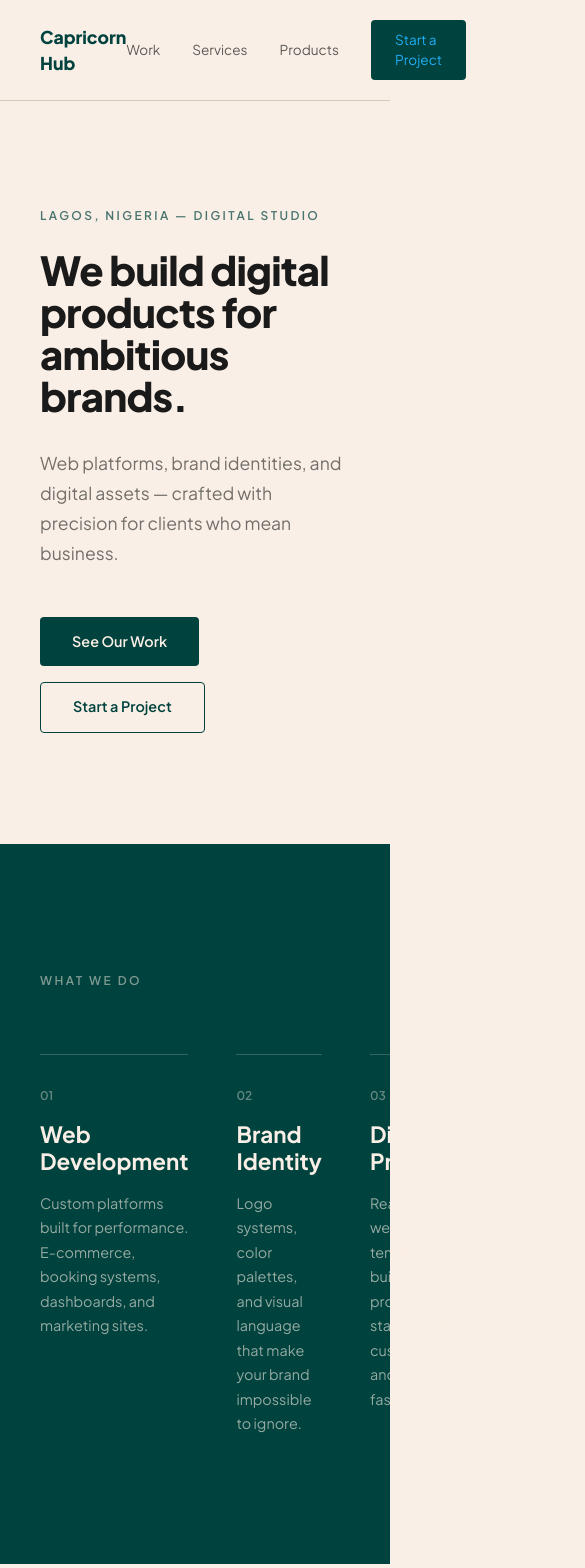
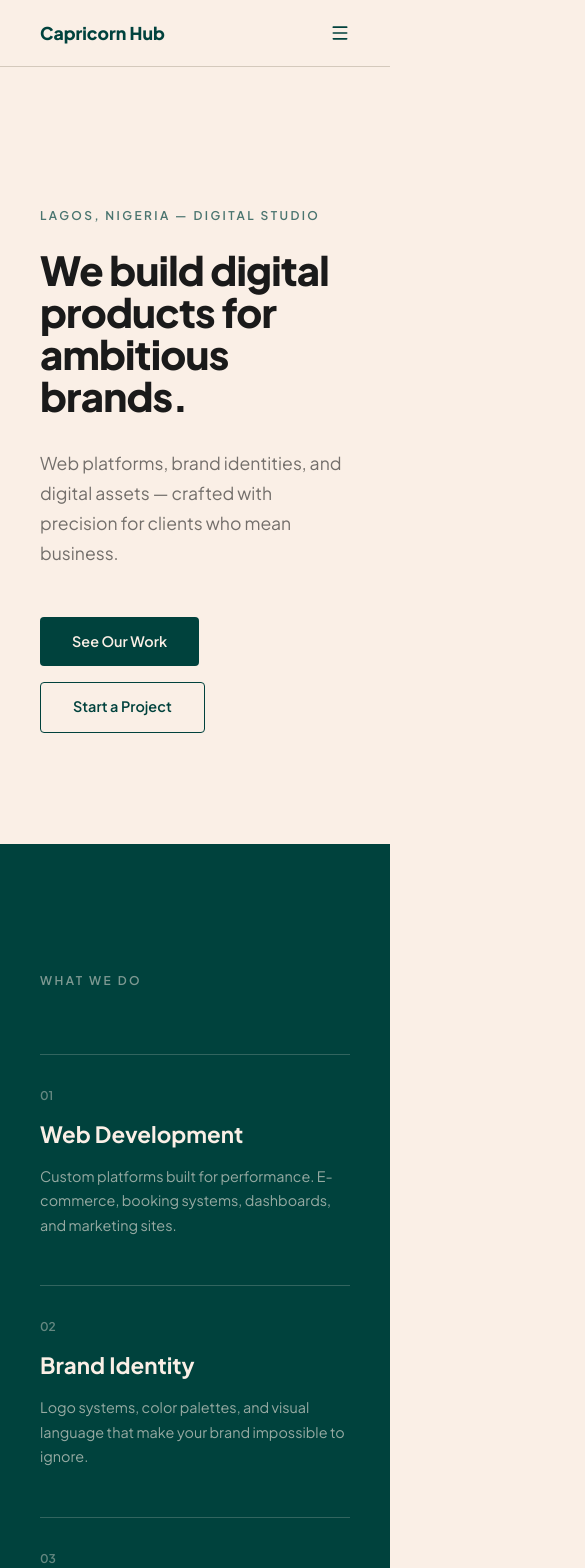
Before and after one commit to Imjim07/capricornhub, a Next.js app: page / in a window 390 px wide. Shown: the top 1568 px of the page, 585 px wide, since content can reach past the window. Built offline with nearby package versions, Linux system fonts and the light colour scheme.

Commit message:
Add mobile responsiveness and hamburger menu

```diff
--- a/src/app/globals.css
+++ b/src/app/globals.css
@@ -16,10 +16,25 @@
 body {
   background-color: var(--cream);
   color: var(--text);
-  font-family: "Plus Jakarta Sans", sans-serif;
+  font-family: var(--font-jakarta), sans-serif;
   -webkit-font-smoothing: antialiased;
 }
 
 html {
   scroll-behavior: smooth;
 }
+
+@media (max-width: 768px) {
+  .desktop-nav {
+    display: none !important;
+  }
+  .mobile-menu-btn {
+    display: block !important;
+  }
+  .grid-3 {
+    grid-template-columns: 1fr !important;
+  }
+  .grid-2 {
+    grid-template-columns: 1fr !important;
+  }
+}
--- a/src/components/Lab.tsx
+++ b/src/components/Lab.tsx
@@ -37,7 +37,7 @@ export default function Lab() {
         Beyond client work, we explore hardware and embedded systems. Arduino and Raspberry Pi projects coming soon.
       </p>
 
-      <div style={{
+      <div className="grid-2"style={{
         display: "grid",
         gridTemplateColumns: "repeat(2, 1fr)",
         gap: "1.5rem",
--- a/src/components/Navbar.tsx
+++ b/src/components/Navbar.tsx
@@ -1,6 +1,7 @@
 "use client";
 
 import {useState } from "react";
+import { Menu, X } from "lucide-react";
 
 export default function Navbar() {
     const [open, setOpen] = useState(false);
@@ -23,12 +24,48 @@ justifyContent: "space-between",
             Capricorn Hub
            </span>
 
-           <div style={{ display: "flex", gap: "2rem", alignItems: "center" }}>
+           <div className="desktop-nav" style={{ display: "flex", gap: "2rem", alignItems: "center"}}>
             <a href="#work" style={{ fontSize: "0.85rem", textDecoration: "none", color: "#1a1a1a", opacity: 0.7}}>Work</a>
             <a href="#services" style={{ fontSize: "0.85rem", textDecoration: "none", color: "#1a1a1a", opacity: 0.7}}>Services</a>
             <a href="#products" style={{ fontSize: "0.85rem", textDecoration: "none", color: "#1a1a1a", opacity: 0.7}}>Products</a>
-            <a href="#contact" style={{ fontSize: "0.85rem", textDecoration: "none", color: "#1faef6", backgroundColor: "#00423d", padding: "0.6rem 1.5rem", borderRadius: "4px" }}>Start a Project</a>
+            <a href="#contact" style={{ fontSize: "0.85rem", textDecoration: "none", color: "#faefe6", backgroundColor: "#00423d", padding: "0.6rem 1.5rem", borderRadius: "4px" }}>Start a Project</a>
            </div>
+
+           <button
+        onClick={() => setOpen(!open)}
+        className="mobile-menu-btn"
+        style={{
+          display: "none",
+          background: "none",
+          border: "none",
+          cursor: "pointer",
+          fontSize: "1rem",
+          fontWeight: 600,
+          color: "#00423d",
+        }}
+      >
+        {open ? <X size={20} /> : <Menu size={20} />}
+      </button>
+
+      {open && (
+        <div style={{
+          position: "absolute",
+          top: "100%",
+          left: 0,
+          right: 0,
+          backgroundColor: "#faefe6",
+          borderBottom: "1px solid #d4c9bc",
+          padding: "1.5rem 2.5rem",
+          display: "flex",
+          flexDirection: "column",
+          gap: "1.25rem",
+        }}>
+          <a href="#work" onClick={() => setOpen(false)} style={{ fontSize: "1rem", fontWeight: 500, color: "#1a1a1a", textDecoration: "none" }}>Work</a>
+          <a href="#services" onClick={() => setOpen(false)} style={{ fontSize: "1rem", fontWeight: 500, color: "#1a1a1a", textDecoration: "none" }}>Services</a>
+          <a href="#products" onClick={() => setOpen(false)} style={{ fontSize: "1rem", fontWeight: 500, color: "#1a1a1a", textDecoration: "none" }}>Products</a>
+          <a href="#contact" onClick={() => setOpen(false)} style={{ fontSize: "0.9rem", fontWeight: 600, color: "#faefe6", backgroundColor: "#00423d", padding: "0.6rem 1.5rem", textDecoration: "none", borderRadius: "4px", display: "inline-block" }}>Start a Project</a>
+        </div>
+      )}
           </nav>
     );
         }
--- a/src/components/Products.tsx
+++ b/src/components/Products.tsx
@@ -47,7 +47,7 @@ export default function Products() {
         Ready when you are.
       </h2>
 
-      <div style={{
+      <div className="grid-3"style={{
         display: "grid",
         gridTemplateColumns: "repeat(3, 1fr)",
         gap: "1.5rem",
--- a/src/components/Services.tsx
+++ b/src/components/Services.tsx
@@ -34,7 +34,7 @@ export default function Services() {
         What We Do
       </p>
 
-      <div style={{
+      <div className="grid-3" style={{
         display: "grid",
         gridTemplateColumns: "repeat(3, 1fr)",
         gap: "3rem",
--- a/src/components/Work.tsx
+++ b/src/components/Work.tsx
@@ -78,7 +78,7 @@ export default function Work() {
         </div>
       </div>
 
-      <div style={{
+      <div className="grid-3"style={{
         display: "grid",
         gridTemplateColumns: "repeat(3, 1fr)",
         gap: "1.5rem",
```
